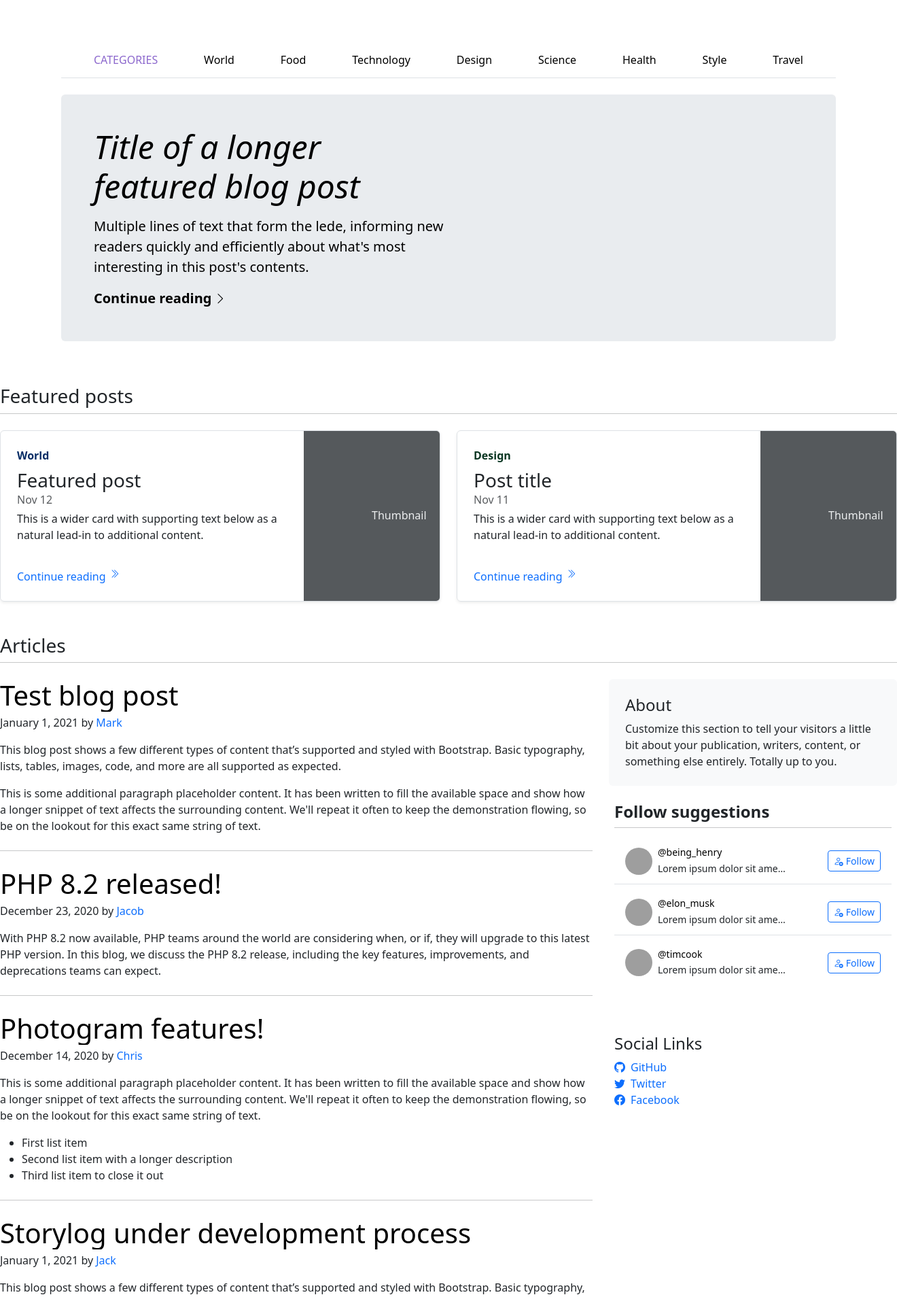
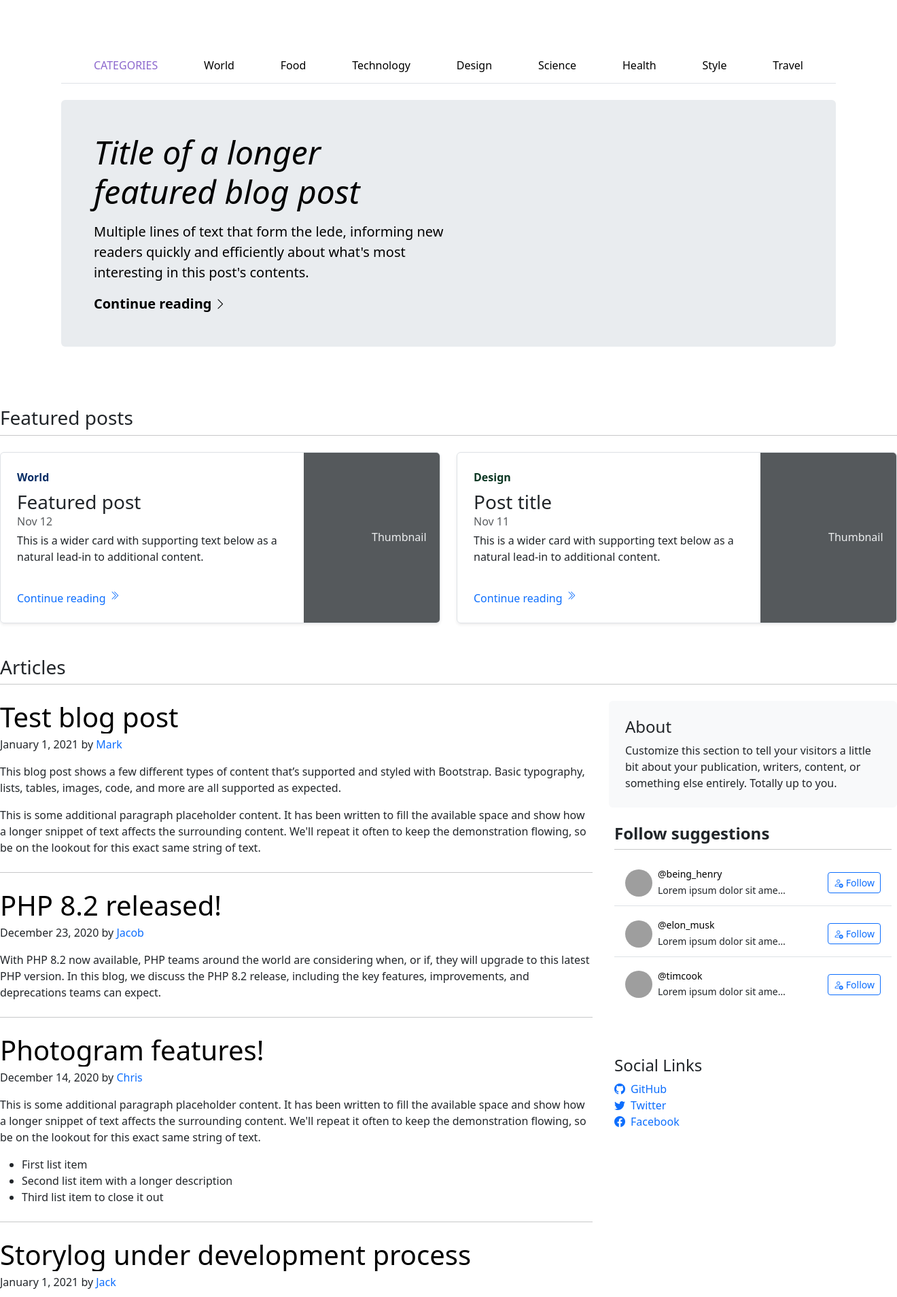
Before and after one commit to henry-jacq/storylog, a PHP site: template views/templates/home/home.php in a window 1320 px wide; the page is wider, and only the part inside the window is pictured. Shown: the top 1908 px of that part at 68% size. Run offline with PHP 8.4, Linux system fonts and the light colour scheme; the template is opened without the code that fills it, so the values that code supplies are empty; grey boxes are pictures that could not be loaded.

Commit message:
change: Minor style changes

```diff
--- a/views/templates/home/category.php
+++ b/views/templates/home/category.php
@@ -1,4 +1,4 @@
-<div class="pt-5">
+<div class="container py-5 my-4">
     <div class="row mb-2">
         <div class="mt-3">
             <h3>Category: <?= ucfirst($categoryname) ?></h3>
--- a/views/templates/home/edit-profile.php
+++ b/views/templates/home/edit-profile.php
@@ -1,3 +1,3 @@
-<div class="container pt-5">
+<div class="container py-5 my-4">
     <h3>Edit profile page</h3>
 </div>
--- a/views/templates/home/home.php
+++ b/views/templates/home/home.php
@@ -1,7 +1,7 @@
-<main class="container px-0 py-5 mt-3">
+<main class="container px-0 py-5 my-4">
     <div class="nav-scroller py-1 mb-4 border-bottom">
         <nav class="nav nav-underline justify-content-between px-5">
-            <a class="fw-normal text-uppercase nav-link nav-item">categories</a>
+            <a class="nav-item nav-link fw-normal text-uppercase" role="button">categories</a>
             <a class="nav-item nav-link link-body-emphasis" href="/category/world">World</a>
             <a class="nav-item nav-link link-body-emphasis" href="/category/food">Food</a>
             <a class="nav-item nav-link link-body-emphasis" href="/category/technology">Technology</a>
@@ -119,7 +119,7 @@
     </div>
 
     <div class="col-lg-4">
-        <div class="position-sticky" style="top: 4rem;">
+        <div class="position-sticky" style="top: 5rem;">
             <div class="p-4 mb-3 bg-body-tertiary rounded">
                 <h4 class="fst-normal">About</h4>
                 <p class="mb-0">Customize this section to tell your visitors a little bit about your publication, writers, content, or something else entirely. Totally up to you.</p>
--- a/views/templates/home/profile.php
+++ b/views/templates/home/profile.php
@@ -1,4 +1,4 @@
-<div class="container pt-5">
+<div class="container py-5 my-4">
     <div class="profile-page-cover bg-body-secondary position-relative mt-3 rounded">
         <div class="position-absolute top-0 end-0 p-3">
             <a class="small text-secondary me-2" href="https://henry-jacq.github.io/portfolio" target="_blank" data-bs-toggle="tooltip" data-bs-placement="bottom" data-bs-title="Website"><i class="bi bi-globe fs-5"></i></a>
@@ -9,7 +9,7 @@
             <img class="img-fluid rounded-circle" src="https://photogram.selfmade.social/files/avatars/5055d53d114eb855590c28ef0ffcc1cc.jpeg" alt="">
         </div>
         <div class="position-absolute bottom-0 end-0 p-2">
-            <a href="/edit-profile" class="btn btn-prime btn-sm"><i class="bi bi-pencil me-1"></i>Edit Profile</a>
+            <a href="/edit-profile" class="btn btn-prime"><i class="bi bi-pencil me-1"></i>Edit Profile</a>
         </div>
     </div>
     <div class="container mt-5">
```
